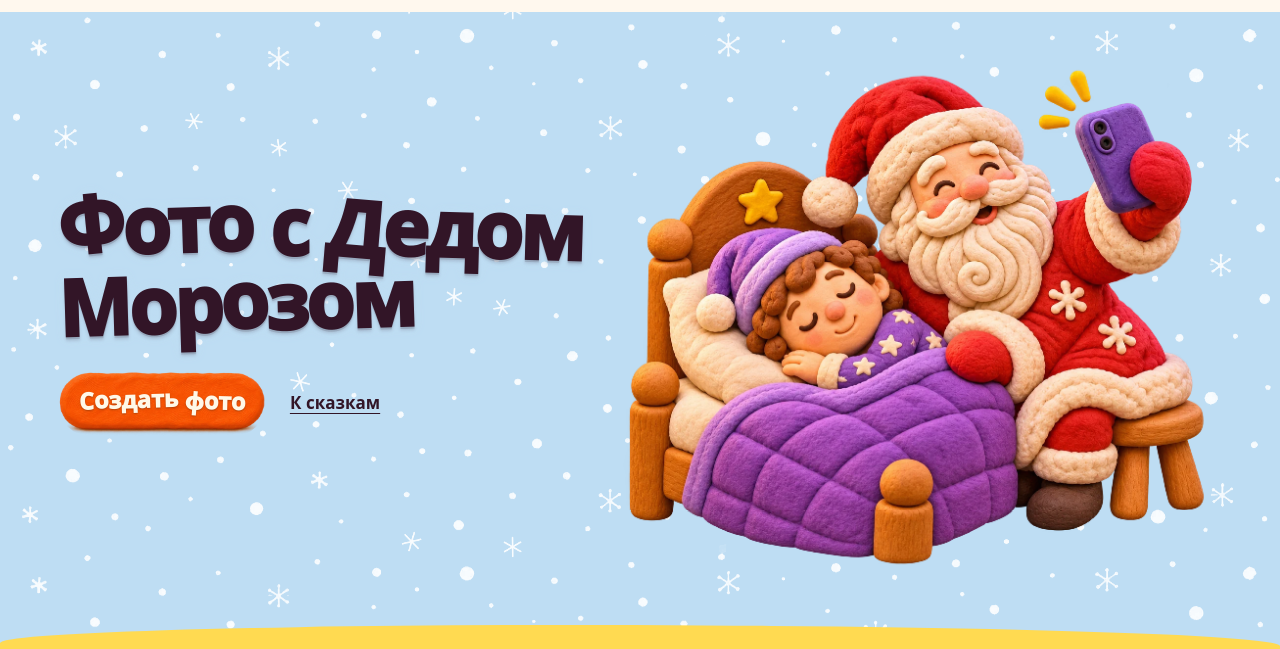
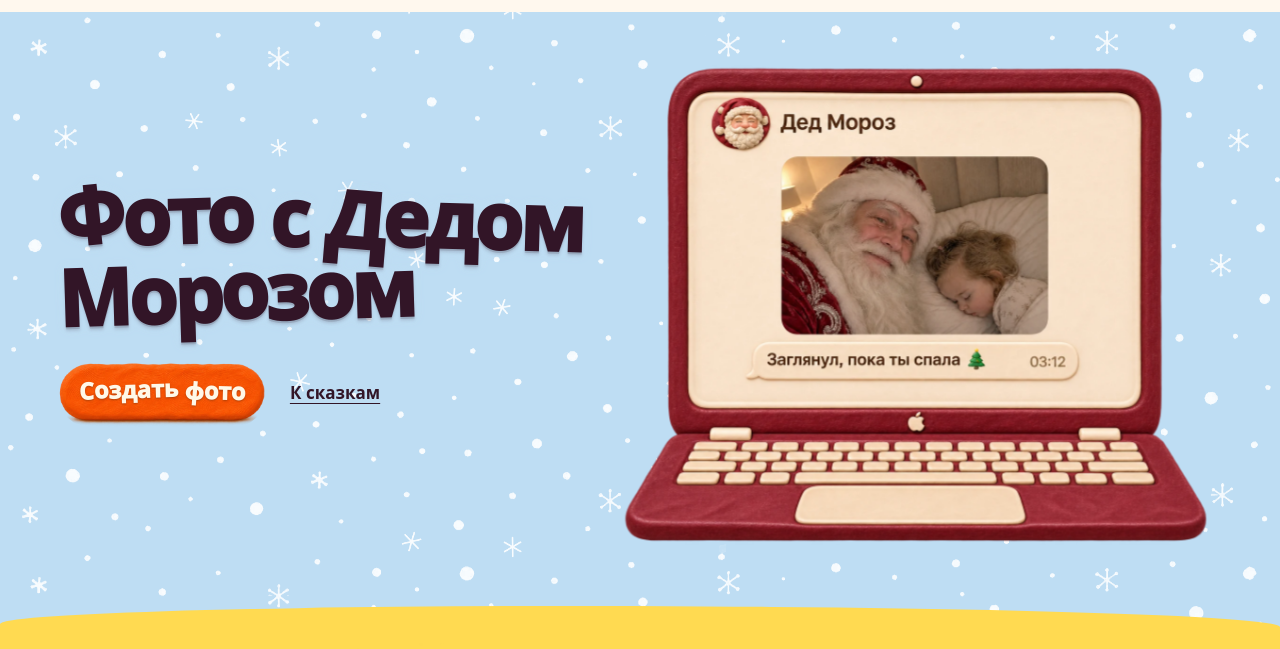
Before and after one commit to mandrikai/happy-time-preview, a plain HTML site: page index.html in a window 1280 px wide. Shown: the part 72-721 px from the top of the page. Drawn offline with nearby package versions, Linux system fonts and the light colour scheme.

Commit message:
Show the clay MacBook on the desktop homepage

```diff
--- a/index.html
+++ b/index.html
@@ -40,7 +40,7 @@
           </div>
           <picture class="hero-photo">
             <source media="(max-width: 740px)" srcset="art/clay-santa-phone.webp" width="716" height="1190">
-            <img src="art/clay-santa-selfie.webp" width="1248" height="1024" alt="Селфи Деда Мороза рядом со спящим ребёнком" fetchpriority="high">
+            <img src="art/clay-santa-macbook.webp" width="1296" height="1024" alt="Селфи Деда Мороза рядом со спящим ребёнком" fetchpriority="high">
           </picture>
           <div class="hero-actions" data-enter>
             <a class="ht-button clay-button" href="santa.html"><span class="clay-lettering"><span>С<b>о</b>здать</span> <span><b>ф</b>ото</span></span></a>
```
Also changed, not shown: art/clay-santa-macbook.webp (added).
